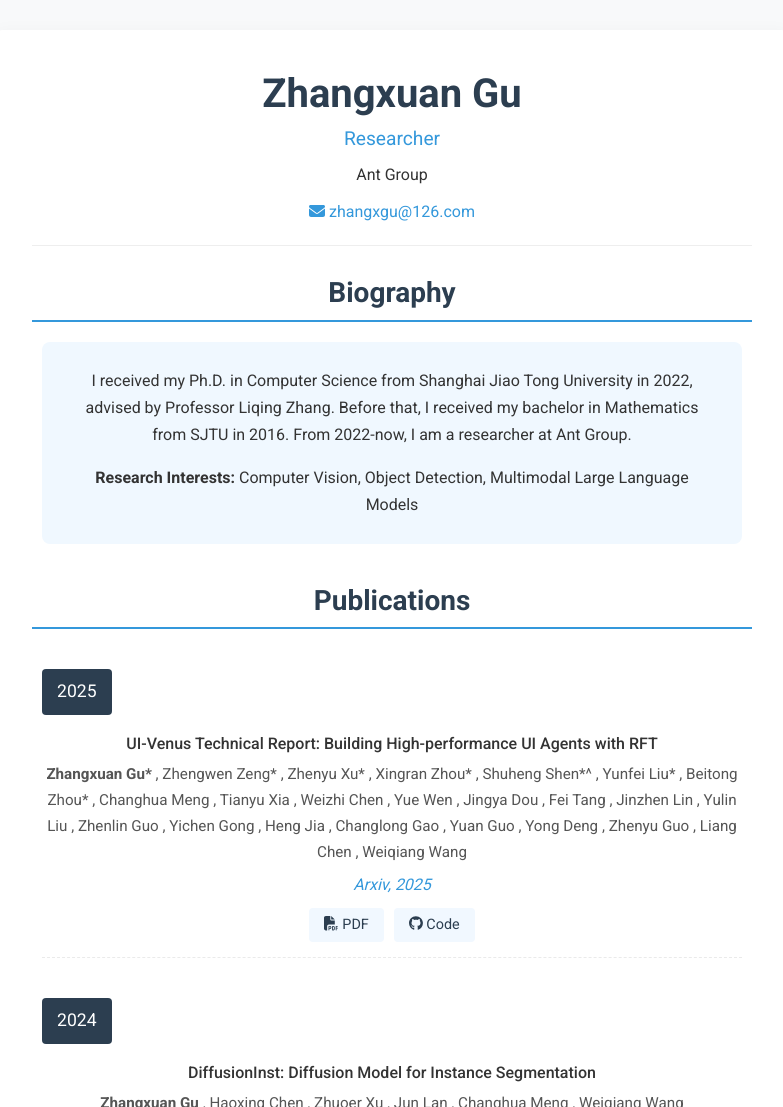
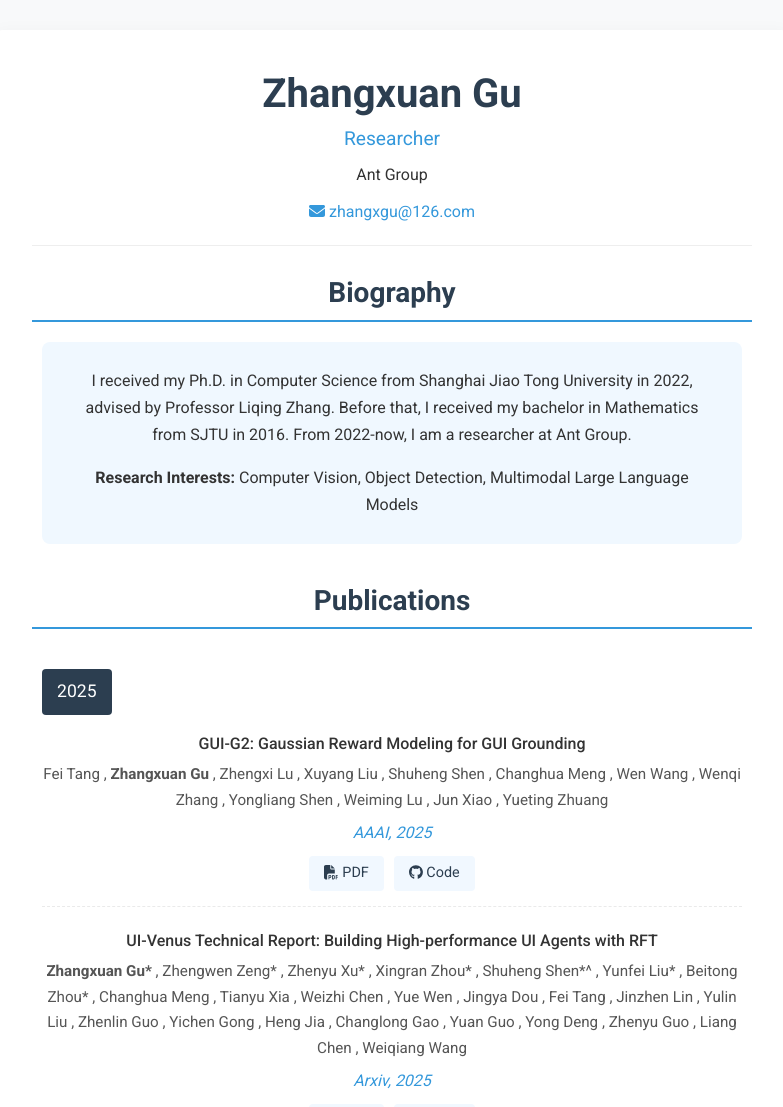
Before and after one commit to zhangxgu/zhangxgu.github.io, a plain HTML site: page index.html in a window 1280 px wide. Shown: the top 1107 px of the page, without its empty margins (248-1031 px from the left). Drawn offline with nearby package versions, Linux system fonts and the light colour scheme.

Commit message:
update index

```diff
--- a/index.html
+++ b/index.html
@@ -225,6 +225,95 @@
 
       <div class="year-header">2025</div>
 
+
+      <div class="paper-item">
+        <div class="paper-title">GUI-G2: Gaussian Reward Modeling for GUI Grounding</div>
+        <div class="paper-authors">
+
+
+
+              Fei Tang
+
+            ,
+
+              <!-- Check if author is you -->
+              <strong>Zhangxuan Gu</strong>
+
+            ,
+
+
+              Zhengxi Lu
+
+            ,
+
+
+              Xuyang Liu
+
+            ,
+
+
+              Shuheng Shen
+
+            ,
+
+
+              Changhua Meng
+
+            ,
+
+
+              Wen Wang
+
+            ,
+
+
+              Wenqi Zhang
+
+            ,
+
+
+              Yongliang Shen
+
+            ,
+
+
+              Weiming Lu
+
+            ,
+
+
+              Jun Xiao
+
+            ,
+
+
+              Yueting Zhuang
+
+
+
+        </div>
+        <div class="paper-venue">AAAI, 2025</div>
+
+
+
+         <div class="paper-links">
+
+              <a href="https://arxiv.org/html/2507.15846v1" target="_blank">
+                <i class="fas fa-file-pdf"></i> PDF
+              </a>
+
+
+
+              <a href="https://github.com/zju-real/GUI-G2" target="_blank">
+                <i class="fab fa-github"></i> Code
+              </a>
+
+
+
+
+
+            </div>
+          </div>
 
       <div class="paper-item">
         <div class="paper-title">UI-Venus Technical Report: Building High-performance UI Agents with RFT</div>
```
